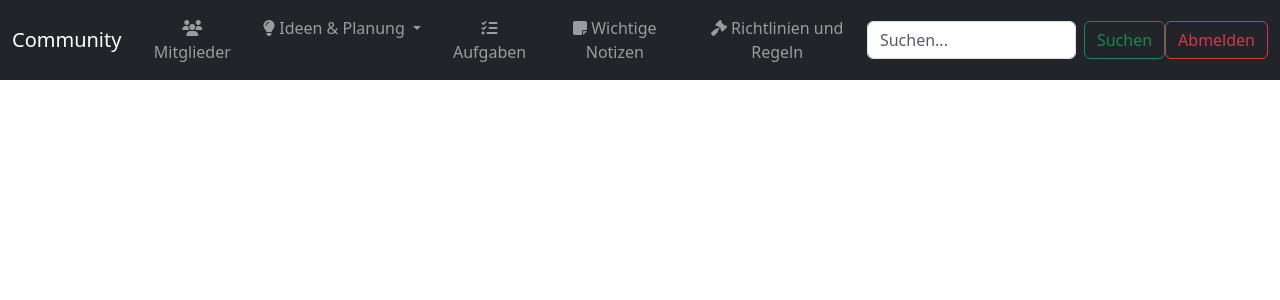
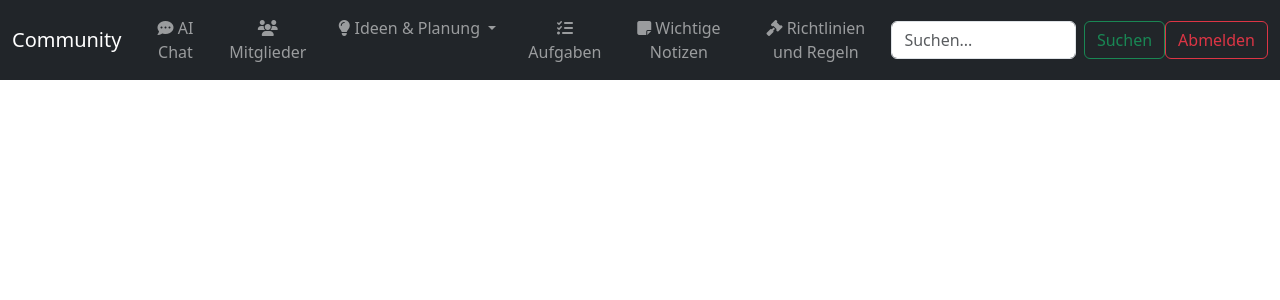
Before and after one commit to programxo/Community, a Flask app: page / in a window 1280 px wide. Shown: the top 300 px of the page. Run offline with Flask 3, Linux system fonts and the light colour scheme; the visitor is signed in with stand-in values (Sample User, id 1).

Commit message:
[Web] Add Link to AI Chat with Icon

```diff
--- a/web/templates/base.html
+++ b/web/templates/base.html
@@ -27,6 +27,9 @@
                 </button>
                 <div class="collapse navbar-collapse" id="navbarNav">
                     <ul class="navbar-nav mx-auto">
+                        <li class="nav-item">
+                            <a class="nav-link" href="{{ url_for('web.chat') }}"><i class="fa-solid fa-comment-dots"></i></i> AI Chat</a>
+                        </li>
                         <li class="nav-item">
                             <a class="nav-link" href="#"><i class="fas fa-users"></i> Mitglieder</a>
                         </li>
@@ -72,5 +75,6 @@
     </div>
 
     <script src="https://cdn.jsdelivr.net/npm/bootstrap@5.3.2/dist/js/bootstrap.min.js" integrity="sha384-BBtl+eGJRgqQAUMxJ7pMwbEyER4l1g+O15P+16Ep7Q9Q+zqX6gSbd85u4mG4QzX+" crossorigin="anonymous"></script>
+    {% block scripts %}{% endblock %}
 </body>
 </html>
```
